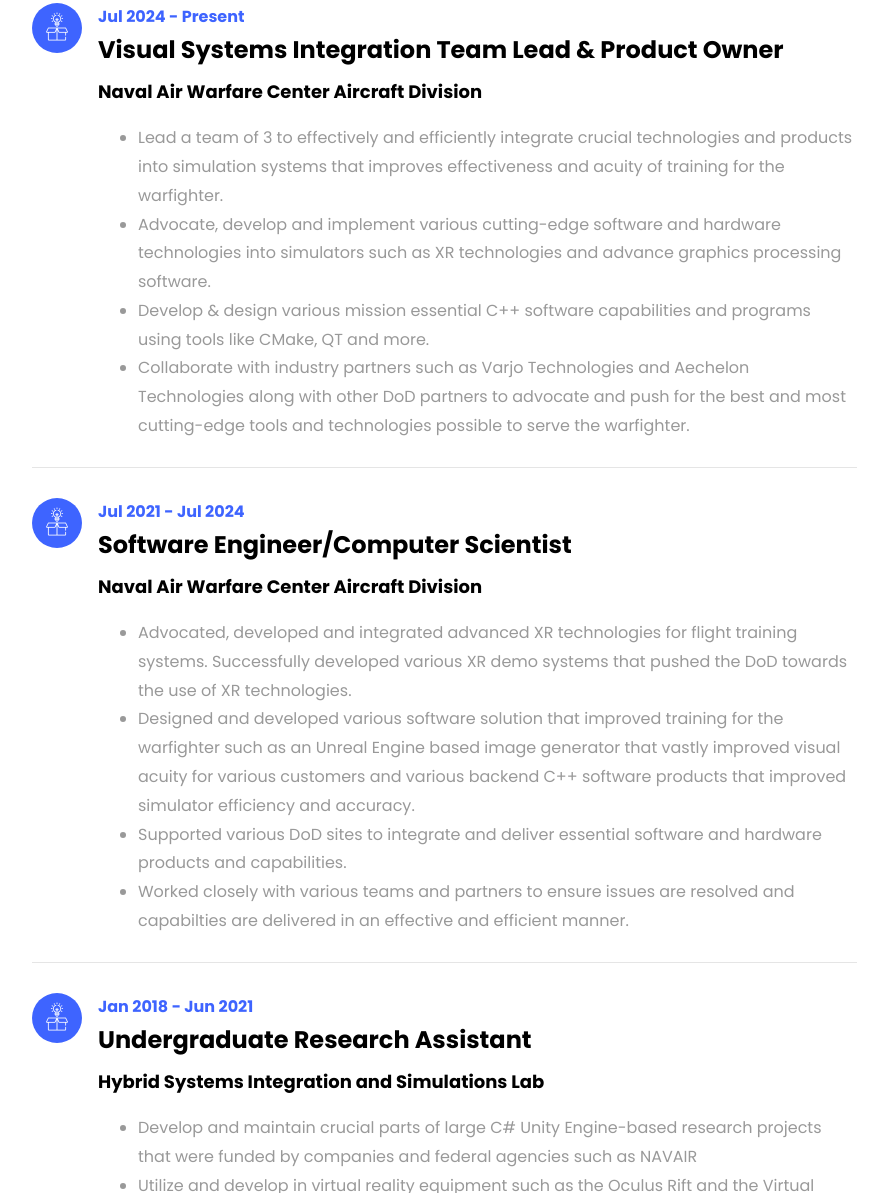
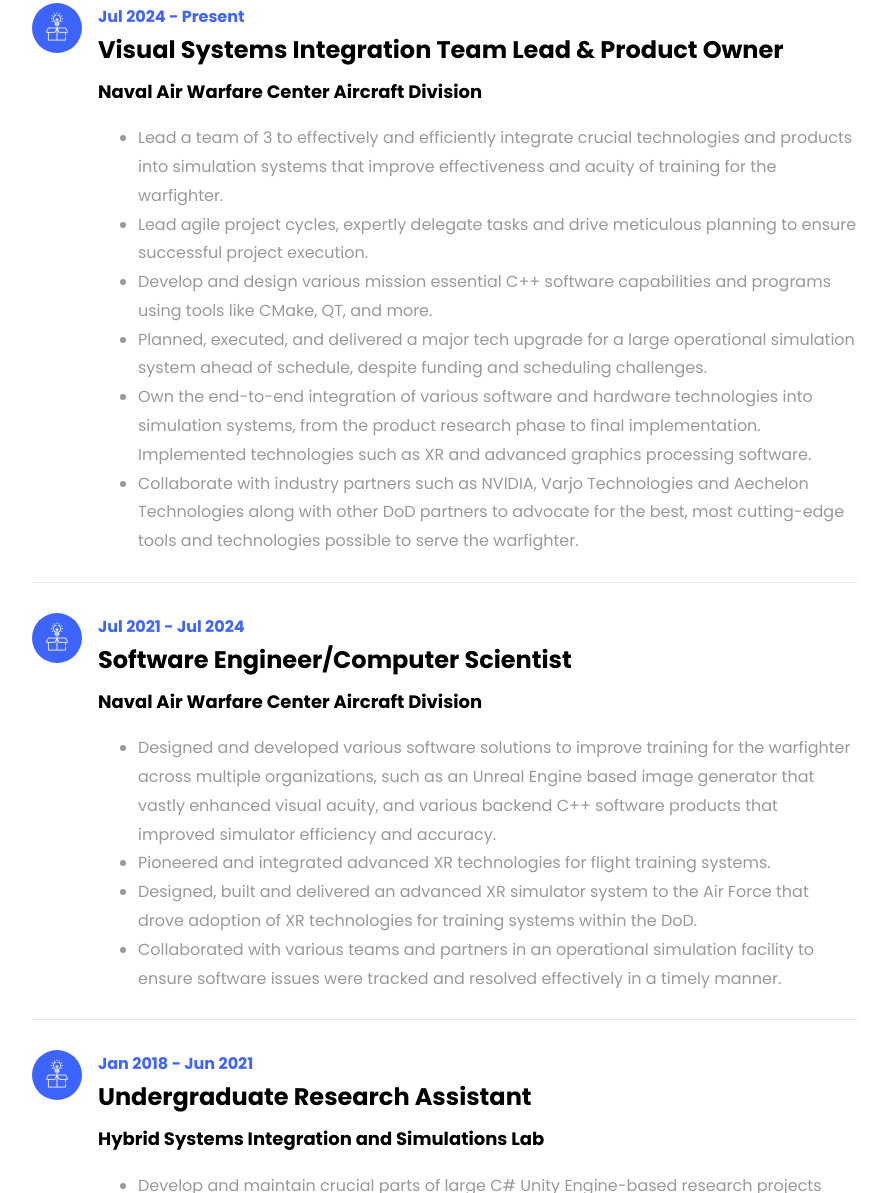
Before and after one commit to mattwong630/mattwong.github.io, a plain HTML site: page index.html in a window 1280 px wide. Shown: the part 2320-3513 px from the top of the page, without its empty margins (338-1226 px from the left). Drawn offline with Linux system fonts and the light colour scheme; files whose address does not match are found by name.

Commit message:
Updated resume with edits

```diff
--- a/index.html
+++ b/index.html
@@ -157,10 +157,12 @@
 		    					<span class="position">Naval Air Warfare Center Aircraft Division</span>
 		    					<p>
 		    						<ul>
-		    							<li>Lead a team of 3 to effectively and efficiently integrate crucial technologies and products into simulation systems that improves effectiveness and acuity of training for the warfighter.</li>
-		    							<li> Advocate, develop and implement various cutting-edge software and hardware technologies into simulators such as XR technologies and advance graphics processing software.</li>
-		    							<li>Develop & design  various mission essential  C++ software capabilities and programs using tools like CMake, QT and more. </li>
-		    							<li>Collaborate with industry partners such as Varjo Technologies and Aechelon Technologies along with other DoD partners to advocate and push for the best and most cutting-edge tools and technologies possible to serve the warfighter.</li>
+		    							<li>Lead a team of 3 to effectively and efficiently integrate crucial technologies and products into simulation systems that improve effectiveness and acuity of training for the warfighter.</li>
+		    							<li> Lead agile project cycles, expertly delegate tasks and drive meticulous planning to ensure successful project execution.</li>
+		    							<li>Develop and design various mission essential C++ software capabilities and programs using tools like CMake, QT, and more.</li>
+		    							<li>Planned, executed, and delivered a major tech upgrade for a large operational simulation system ahead of schedule, despite funding and scheduling challenges.</li>
+										<li>Own the end-to-end integration of various software and hardware technologies into simulation systems, from the product research phase to final implementation. Implemented technologies such as XR and advanced graphics processing software.</li>
+										<li>Collaborate with industry partners such as NVIDIA, Varjo Technologies and Aechelon Technologies along with other DoD partners to advocate for the best, most cutting-edge tools and technologies possible to serve the warfighter.</li>
 		    						</ul>
 		    					</p>
 		    				</div>
@@ -175,10 +177,10 @@
 		    					<span class="position">Naval Air Warfare Center Aircraft Division</span>
 		    					<p>
 		    						<ul>
-		    							<li>Advocated, developed and integrated advanced XR technologies for flight training systems. Successfully developed various XR demo systems that pushed the DoD towards the use of XR technologies.</li>
-		    							<li>Designed and developed various software solution that improved training for the warfighter such as an Unreal Engine based image generator that vastly improved visual acuity for various customers and various backend C++ software products that improved simulator efficiency and accuracy.</li>
-		    							<li>Supported various DoD sites to integrate and deliver essential software and hardware products and capabilities. </li>
-		    							<li>Worked closely with various teams and partners to ensure issues are resolved and capabilties are delivered in an effective and efficient manner.</li>
+		    							<li>Designed and developed various software solutions to improve training for the warfighter across multiple organizations, such as an Unreal Engine based image generator that vastly enhanced visual acuity, and various backend C++ software products that improved simulator efficiency and accuracy.</li>
+		    							<li>Pioneered and integrated advanced XR technologies for flight training systems.</li>
+		    							<li>Designed, built and delivered an advanced XR simulator system to the Air Force that drove adoption of XR technologies for training systems within the DoD.</li>
+		    							<li>Collaborated with various teams and partners in an operational simulation facility to ensure software issues were tracked and resolved effectively in a timely manner.</li>
 		    						</ul>
 		    					</p>
 		    				</div>
```
